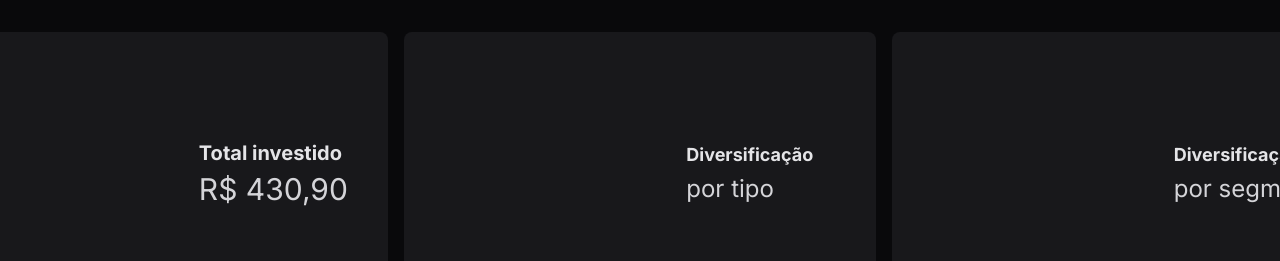
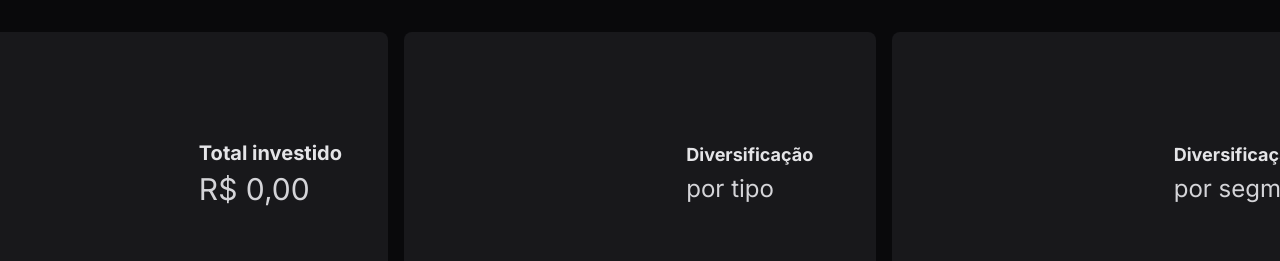
Before and after one commit to diegonatalo/GraphFII, a Next.js app: page / in a window 1280 px wide. Shown: the top 261 px of the page. Built offline with nearby package versions, Linux system fonts and the light colour scheme.

Commit message:
update files

```diff
--- a/src/app/page.tsx
+++ b/src/app/page.tsx
@@ -1,10 +1,15 @@
+'use client'
+
 import { AllChart } from './components/Charts/AllChart'
 import { SegmentChart } from './components/Charts/SegmentChart'
 import { TypeChart } from './components/Charts/TypeChart'
 import { AddFiiDialog } from './components/Dialogs/AddFiiDialog'
 import { FiisTable } from './components/FiisTable'
+import { useStore } from './store'
 
 export default function Home() {
+  const { totalAmount } = useStore()
+
   return (
     <main className="flex w-full flex-col items-center gap-8 p-8">
       <div className="grid w-max grid-cols-3 gap-4">
@@ -15,7 +20,12 @@ export default function Home() {
 
           <div className="flex flex-col gap-1">
             <h1 className="text-xl font-bold text-zinc-200">Total investido</h1>
-            <span className="text-3xl text-zinc-300">R$ 430,90</span>
+            <span className="text-3xl text-zinc-300">
+              {totalAmount.toLocaleString('pt-BR', {
+                style: 'currency',
+                currency: 'BRL'
+              })}
+            </span>
           </div>
         </div>
 
--- a/src/app/store.ts
+++ b/src/app/store.ts
@@ -4,6 +4,7 @@ import { Fii } from './type'
 
 type Store = {
   fiis: Fii[]
+  totalAmount: number
   addFii: (fii: Fii) => void
   removeFii: (ticker: string) => void
 }
@@ -16,8 +17,13 @@ const getInitialFiis = () => {
   return []
 }
 
+const calculateTotalAmount = (fiis: Fii[]) => {
+  return fiis.reduce((sum, fii) => sum + fii.amount, 0)
+}
+
 export const useStore = create<Store>()((set) => ({
   fiis: getInitialFiis(),
+  totalAmount: calculateTotalAmount(getInitialFiis()),
   addFii: (fii: Fii) =>
     set((state) => {
       try {
@@ -26,10 +32,13 @@ export const useStore = create<Store>()((set) => ({
 
         toast.success('Ativo adicionado com sucesso!')
 
-        return { fiis: updatedItems }
+        return {
+          fiis: updatedItems,
+          totalAmount: calculateTotalAmount(updatedItems)
+        }
       } catch {
         toast.error('Algo deu errado.')
-        return { fiis: state.fiis }
+        return { fiis: state.fiis, totalAmount: state.totalAmount }
       }
     }),
   removeFii: (ticker: string) =>
@@ -40,10 +49,13 @@ export const useStore = create<Store>()((set) => ({
 
         toast.success('Ativo excluído com sucesso!')
 
-        return { fiis: updatedItems }
+        return {
+          fiis: updatedItems,
+          totalAmount: calculateTotalAmount(updatedItems)
+        }
       } catch {
         toast.error('Algo deu errado.')
-        return { fiis: state.fiis }
+        return { fiis: state.fiis, totalAmount: state.totalAmount }
       }
     })
 }))
```
